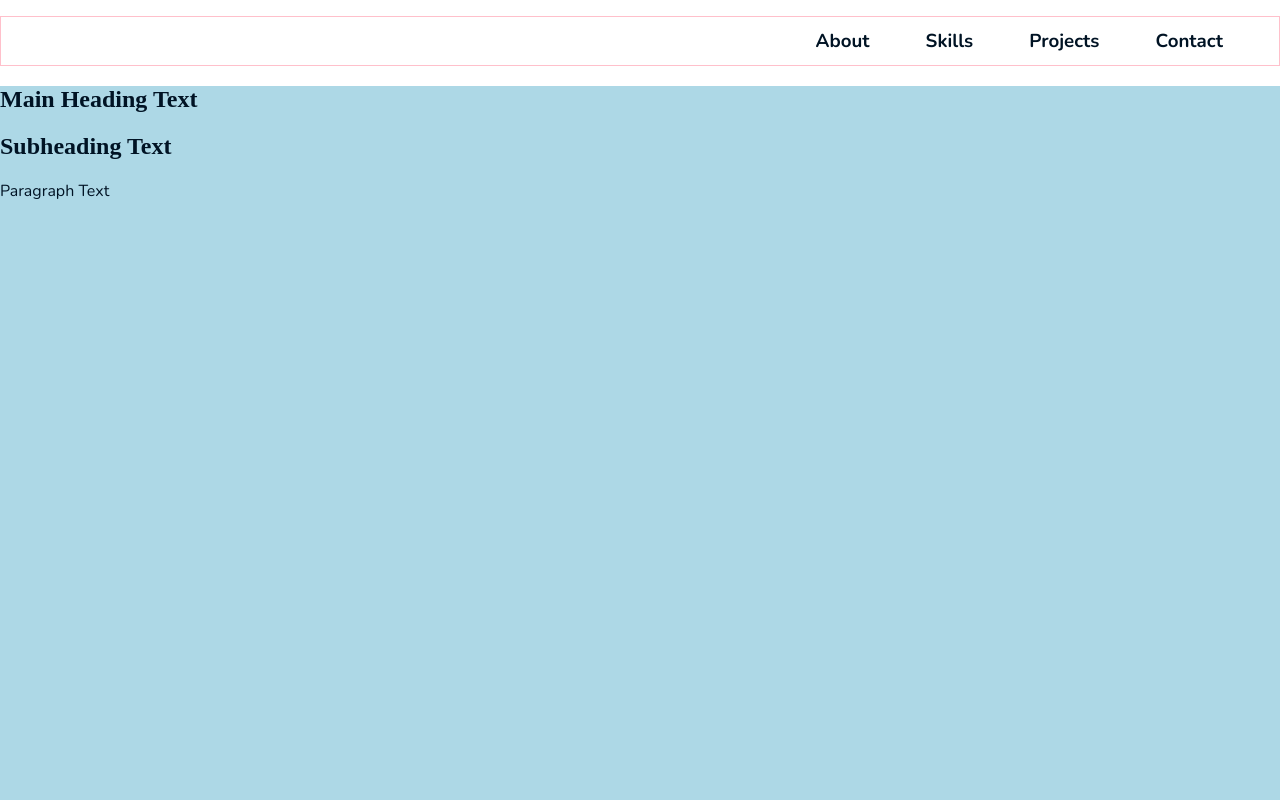
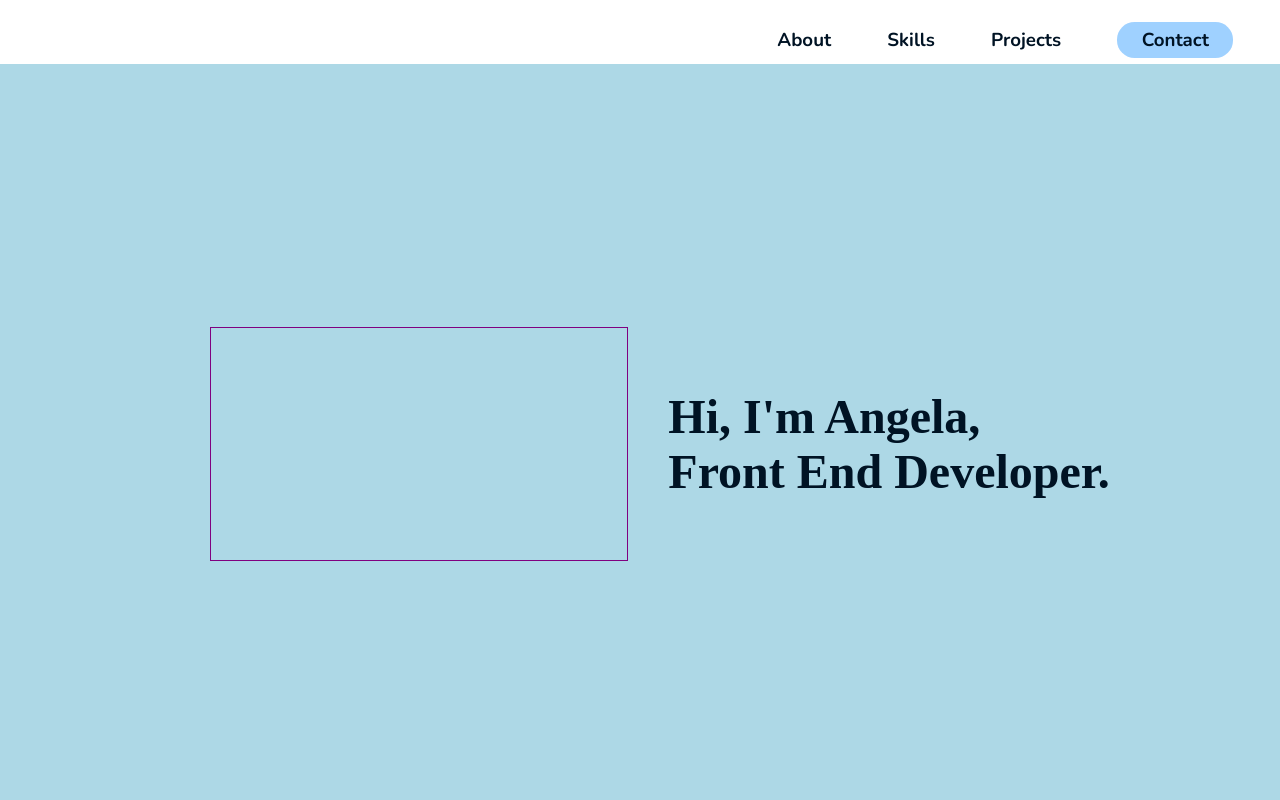
Before and after one commit to ang-riv/portfolio, a React (Create React App) app: page / in a window 1280 px wide. Shown: the top 800 px of the page. Built offline with nearby package versions, Linux system fonts and the light colour scheme; some icons are missing; a web font is replaced by a local one.

Commit message:
Started IntroSection, added two icons and heading text

```diff
--- /dev/null
+++ b/src/Icons.js
@@ -0,0 +1,22 @@
+import React from "react";
+import { Icon } from "@iconify/react";
+export function PuzzlePiece() {
+  return (
+    <>
+      <Icon
+        icon="ooui:puzzle-rtl"
+        style={{
+          color: "#f2e589",
+          height: "13em",
+          width: "13em",
+          transform: "rotate(90deg)",
+          marginBottom: "1.3em",
+        }}
+      />
+      <Icon
+        icon="ooui:puzzle-rtl"
+        style={{ color: "#f2e589", height: "13em", width: "13em" }}
+      />
+    </>
+  );
+}
--- a/src/IntroSection.js
+++ b/src/IntroSection.js
@@ -1,14 +1,21 @@
 import React from "react";
-
+import { PuzzlePiece } from "./Icons";
 const IntroSection = React.forwardRef((props, ref) => {
+  const containerStyle = {
+    height: "95vh",
+    backgroundColor: "lightblue",
+    display: "flex",
+    justifyContent: "center",
+    alignItems: "center",
+  };
   return (
-    <section
-      ref={ref}
-      style={{ height: "100vh", backgroundColor: "lightblue" }}
-    >
-      <h1>Main Heading Text</h1>
-      <h2>Subheading Text</h2>
-      <p>Paragraph Text</p>
+    <section ref={ref} style={containerStyle}>
+      <figure style={{ border: "1px solid purple" }}>
+        <PuzzlePiece />
+      </figure>
+      <h1>
+        Hi, I'm Angela, <br /> Front End Developer.
+      </h1>
     </section>
   );
 });
--- a/src/Navigation.js
+++ b/src/Navigation.js
@@ -7,8 +7,9 @@ const Navigation = ({ aboutRef, skillsRef, projectsRef, contactRef }) => {
       ref.current.scrollIntoView({ behavior: "smooth" });
     }
   };
+
+  // TODO: move all of these into the css file
   const containerStyles = {
-    border: "1px solid pink",
     "margin-top": "1em",
     height: "3em",
     display: "flex",
@@ -51,7 +52,7 @@ const Navigation = ({ aboutRef, skillsRef, projectsRef, contactRef }) => {
           <li style={linkStyles} onClick={() => scrollToSection(projectsRef)}>
             Projects
           </li>
-          <li style={linkStyles} onClick={() => scrollToSection(contactRef)}>
+          <li style={contactStyle} onClick={() => scrollToSection(contactRef)}>
             Contact
           </li>
         </ul>
--- a/src/style.css
+++ b/src/style.css
@@ -11,6 +11,10 @@ h4,
 p,
 li {
   font-family: "Nunito", sans-serif;
+}
+
+h1 {
+  font-size: 3em;
 }
 
 li:hover {
```
